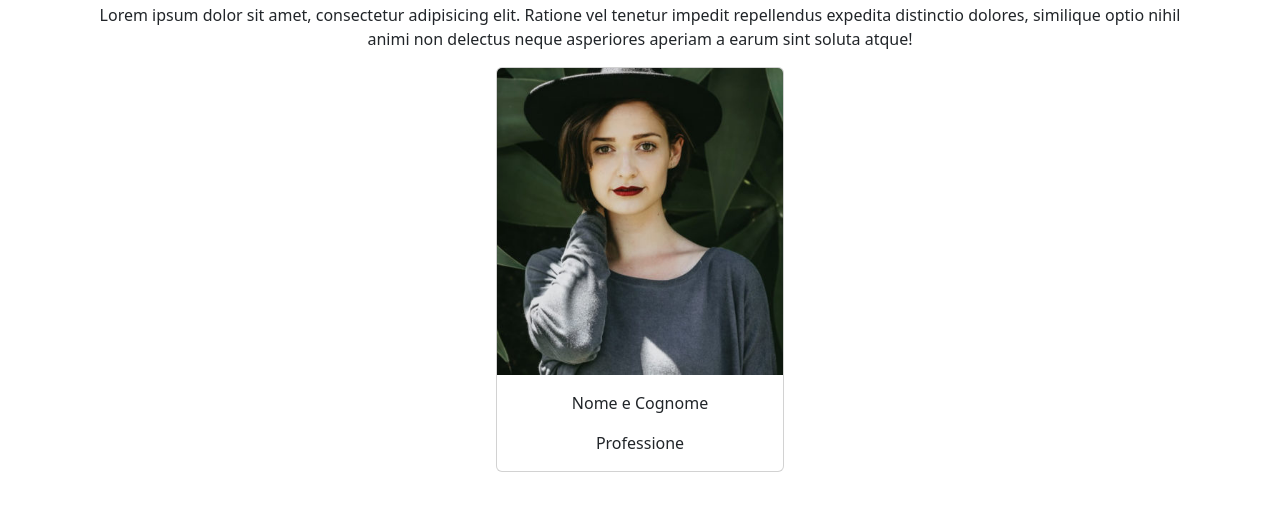
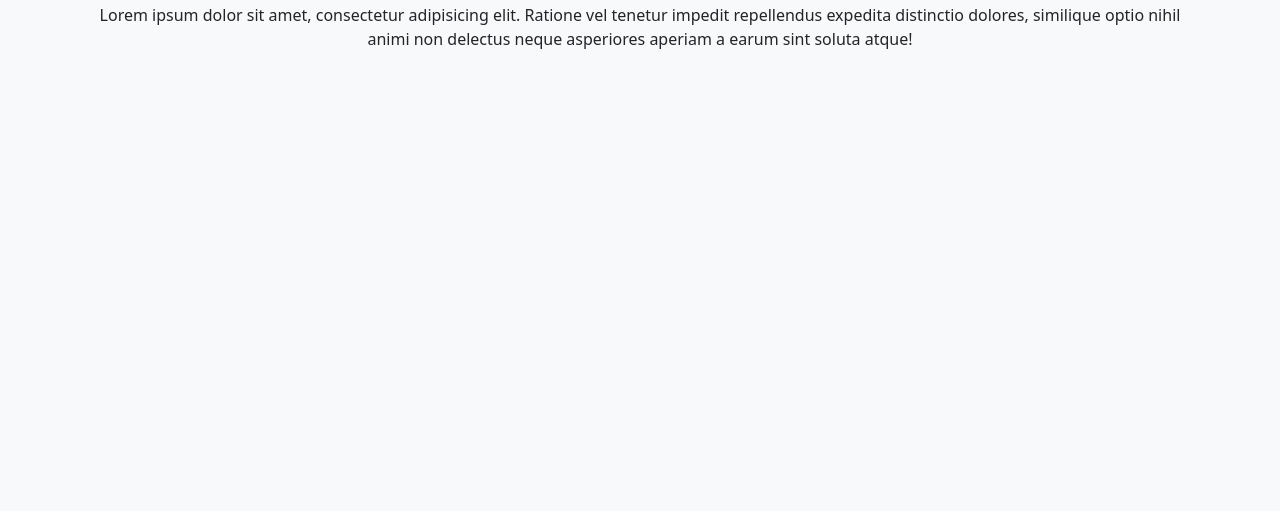
Before and after one commit to NicolaRicci100/js-our-team, a plain HTML site: page index.html in a window 1280 px wide. Shown: the part 69-580 px from the top of the page. Drawn offline with nearby package versions, Linux system fonts and the light colour scheme.

Commit message:
rimozione placeholder da dom

```diff
--- a/index.html
+++ b/index.html
@@ -9,18 +9,12 @@
         <link rel="stylesheet" href="css/style.css">
         <script defer src="js/script.js"></script>
     </head>
-    <body>
+    <body class="bg-light">
         <div class="container text-center">
             <h1 class="mt-3">Our Team</h1>
             <div class="mb-3">Lorem ipsum dolor sit amet, consectetur adipisicing elit. Ratione vel tenetur impedit repellendus expedita distinctio dolores, similique optio nihil animi non delectus neque asperiores aperiam a earum sint soluta atque!</div>
-            <div class="d-flex flex-wrap justify-content-center gap-4">
-                <div class="card" style="width: 18rem;">
-                    <img src="img/angela-caroll-chief-editor.jpg" class="card-img-top" alt="...">
-                    <div class="card-body">
-                        <p class="card-text">Nome e Cognome</p>
-                        <p class="card-text">Professione</p>
-                    </div>
-                </div>
+            <div id="showcase" class="d-flex flex-wrap justify-content-center gap-4">
+                <!-- CARDS -->
             </div>
         </div>
     </body>
--- a/js/script.js
+++ b/js/script.js
@@ -45,3 +45,15 @@ const staff = [
 ];
 // stampo array in console
 console.table(staff);
+
+// prendo la bacheca dal DOM
+const staffShowcase = document.getElementById('showcase');
+
+
+// <div class="card bg-white" style="width: 18rem;">
+//     <img src="FOTO" class="card-img-top" alt="NOME E COGNOME">
+//     <div class="card-body">
+//         <p class="card-text">NOME E COGNOME</p>
+//         <p class="card-text">PROFESSIONE</p>
+//     </div>
+// </div>
```
